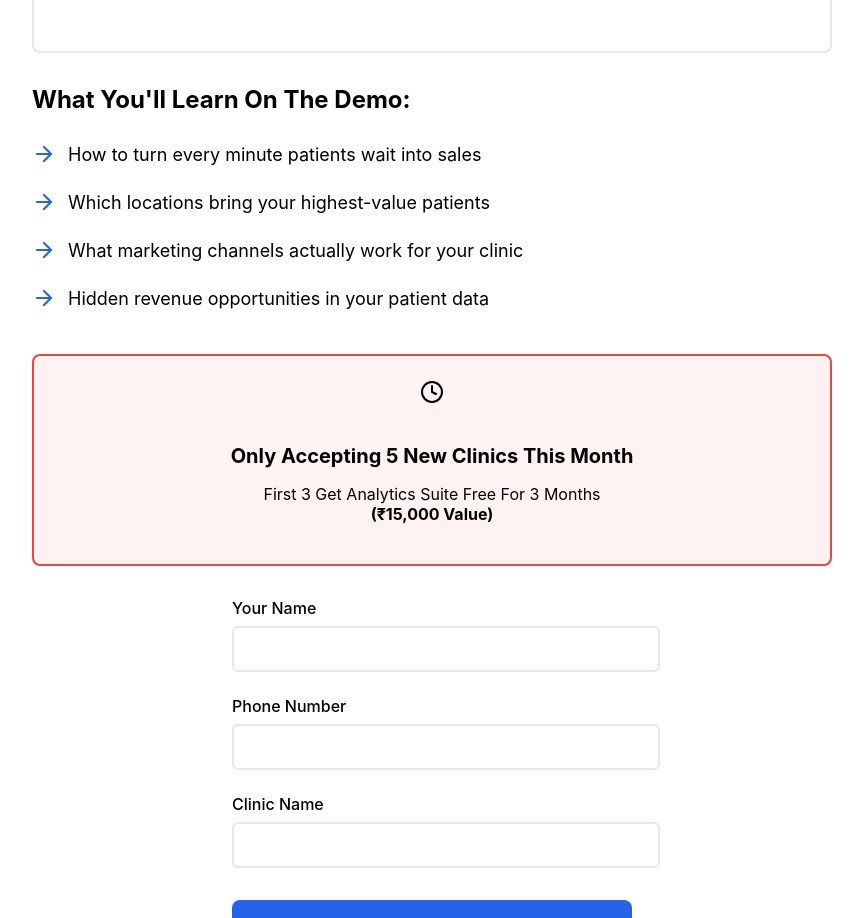
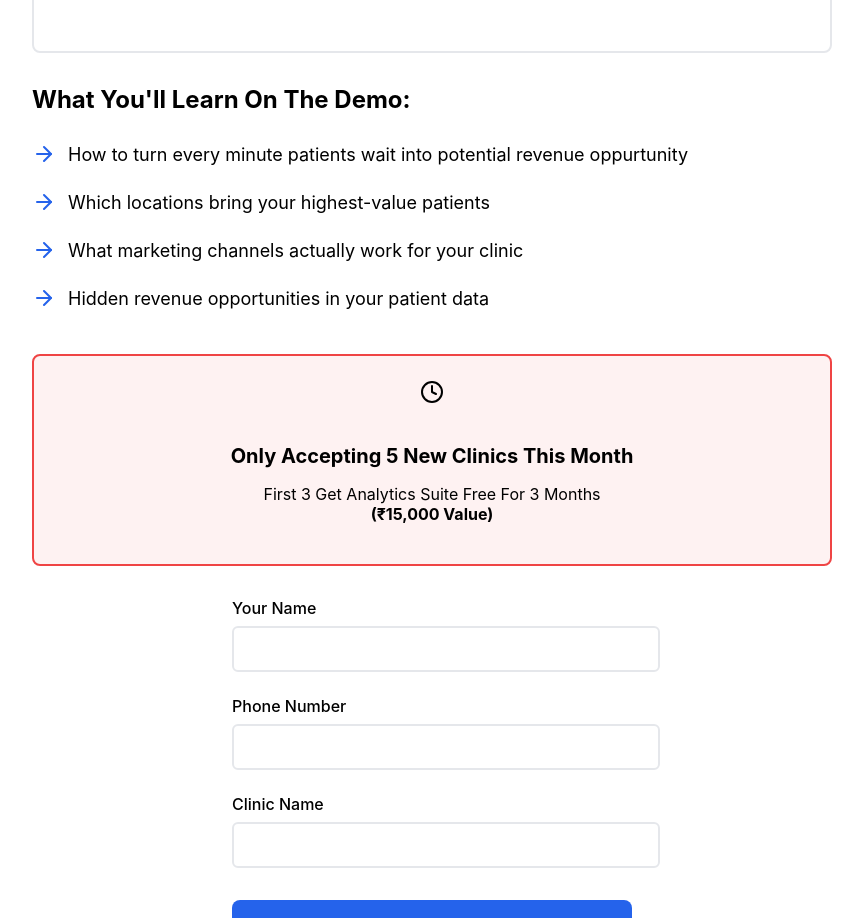
Before and after one commit to Inaara123/landingpage, a React (Create React App) app: page /book-demo in a window 1280 px wide. Shown: the part 789-1707 px from the top of the page, without its empty margins (208-1071 px from the left). Built offline with nearby package versions, Linux system fonts and the light colour scheme.

Commit message:
changesd words

```diff
--- a/src/Components/DemoBookingPage.js
+++ b/src/Components/DemoBookingPage.js
@@ -297,7 +297,7 @@ const DemoBookingPage = () => {
         </h2>
         <List>
           {[
-            'How to turn every minute patients wait into sales',
+            'How to turn every minute patients wait into potential revenue oppurtunity',
             'Which locations bring your highest-value patients',
             'What marketing channels actually work for your clinic',
             'Hidden revenue opportunities in your patient data'
```
